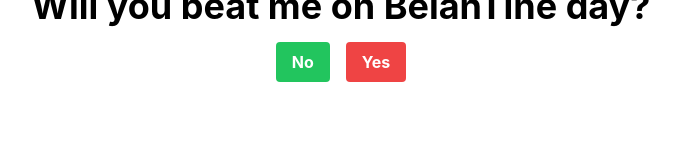
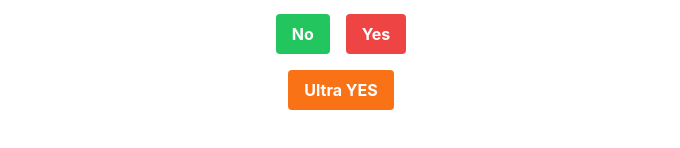
Before and after one commit to lvnilesh/silly-app-for-valentine-day, a React (Create React App) app: page / in a window 1280 px wide. Shown: the part 474-622 px from the top of the page, without its empty margins (299-979 px from the left). Built offline with nearby package versions, Linux system fonts and the light colour scheme.

Commit message:
buttonflyfeature

```diff
--- a/package.json
+++ b/package.json
@@ -12,7 +12,7 @@
     "@types/react-dom": "^18.2.18",
     "react": "^18.2.0",
     "react-dom": "^18.2.0",
-    "react-scripts": "5.0.1",
+    "react-scripts": "^5.0.1",
     "typescript": "^4.9.5",
     "web-vitals": "^2.1.4"
   },
--- a/src/App.tsx
+++ b/src/App.tsx
@@ -1,5 +1,6 @@
 import { useState } from "react";
 import phrases from "./phrases.json";
+import birdSong from "./birdSong.mp3";
 
 export default function Page() {
   const [noCount, setNoCount] = useState(0);
@@ -30,6 +31,51 @@ export default function Page() {
 
   const getNoButtonText = () => {
     return phrases[Math.min(noCount, phrases.length - 1)];
+  };
+
+  const handleUltraNoClick = () => {
+    const button = document.querySelector(
+      "#noButton",
+    ) as HTMLButtonElement | null;
+    const audio = new Audio(birdSong);
+
+    if (button) {
+      let xPos = 0;
+      let yPos = 0;
+      let scale = 1; // Initial scale factor
+      const duration = 31000; // 31 seconds in milliseconds
+      const steps = duration / 50; // 50ms interval as per your code
+
+      // Calculate the distance to travel in 31 seconds
+      const totalXDistance = window.innerWidth;
+
+      // Calculate the increment values for each step
+      const xIncrement = totalXDistance / steps;
+      const yIncrement = -41 * (totalXDistance / duration);
+
+      const interval = setInterval(() => {
+        xPos += xIncrement;
+        yPos += yIncrement;
+        scale += 0.008; // Increase scale factor
+
+        // Update button's style including scale transformation
+        button.style.transform = `translate(${xPos}px, ${yPos}px) rotate(${xPos / 12}deg) scale(${scale})`;
+
+        if (xPos >= totalXDistance) {
+          clearInterval(interval);
+          button.style.display = "none";
+          audio.pause();
+        }
+      }, 50);
+
+      // Listen for the "ended" event on the audio element
+      audio.addEventListener("ended", () => {
+        clearInterval(interval);
+        button.style.display = "none";
+      });
+
+      audio.play();
+    }
   };
 
   return (
@@ -65,6 +111,7 @@ export default function Page() {
           </h1>
           <div style={{ display: "block" }}>
             <button
+              id="noButton"
               className={`bg-green-500 hover:bg-green-700 text-white font-bold py-2 px-4 rounded mr-4`}
               style={{ fontSize: yesButtonSize }}
               onClick={() => setYesPressed(true)}
@@ -86,6 +133,14 @@ export default function Page() {
               />
             </div>
           )}
+          {/* Ultra No button */}
+          <button
+            id="ultraNo"
+            className="bg-orange-500 hover:bg-blue-700 text-white font-bold py-2 px-4 rounded mt-4"
+            onClick={handleUltraNoClick}
+          >
+            Ultra YES
+          </button>
         </>
       )}
     </div>
--- a/src/react-app-env.d.ts
+++ b/src/react-app-env.d.ts
@@ -1 +1,2 @@
 /// <reference types="react-scripts" />
+declare module '*.mp3'; // '*.wav' if you're using wav format
```
Also changed, not shown: 2 other files (tests, documents, lock files or other folders).
